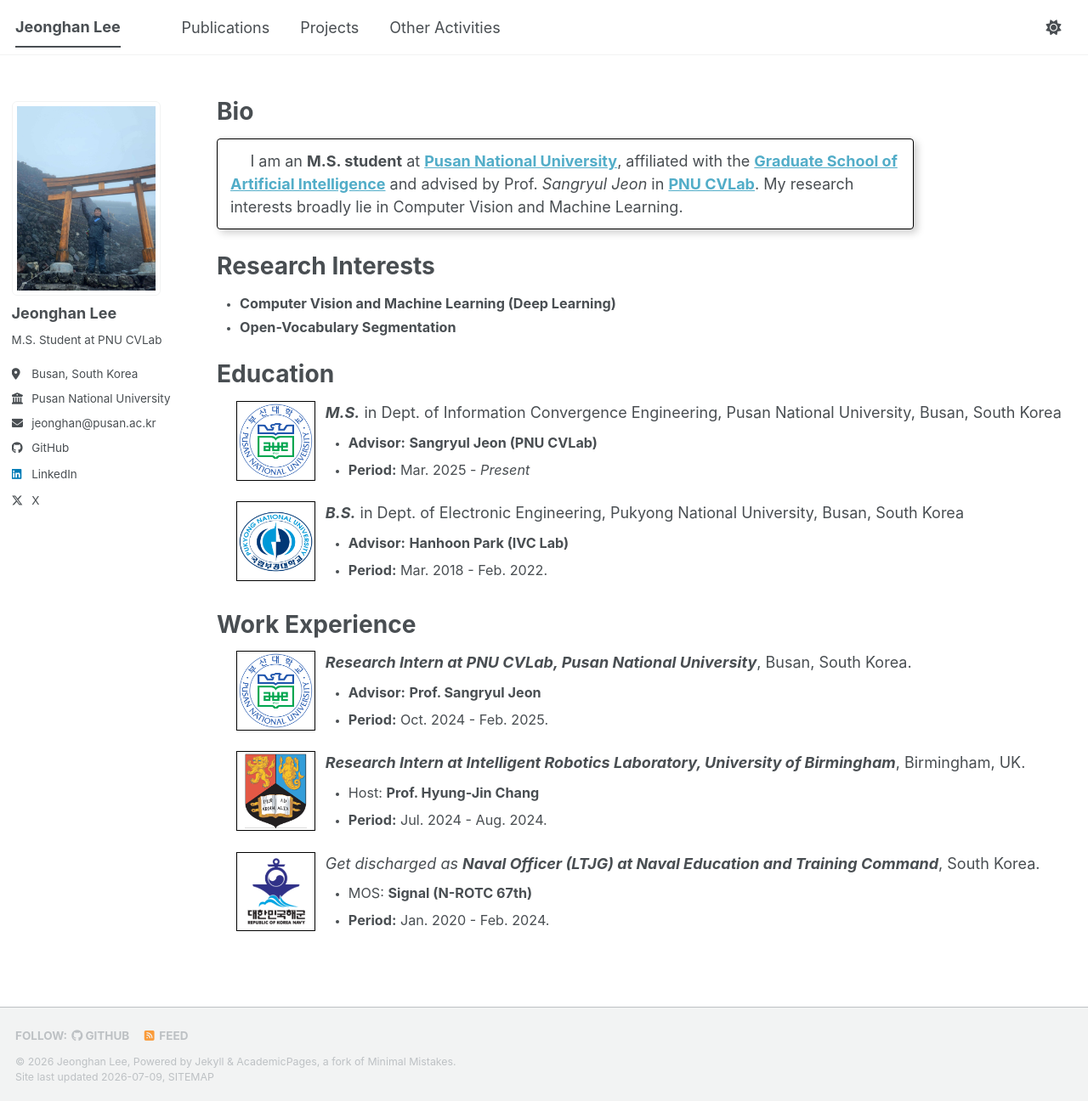
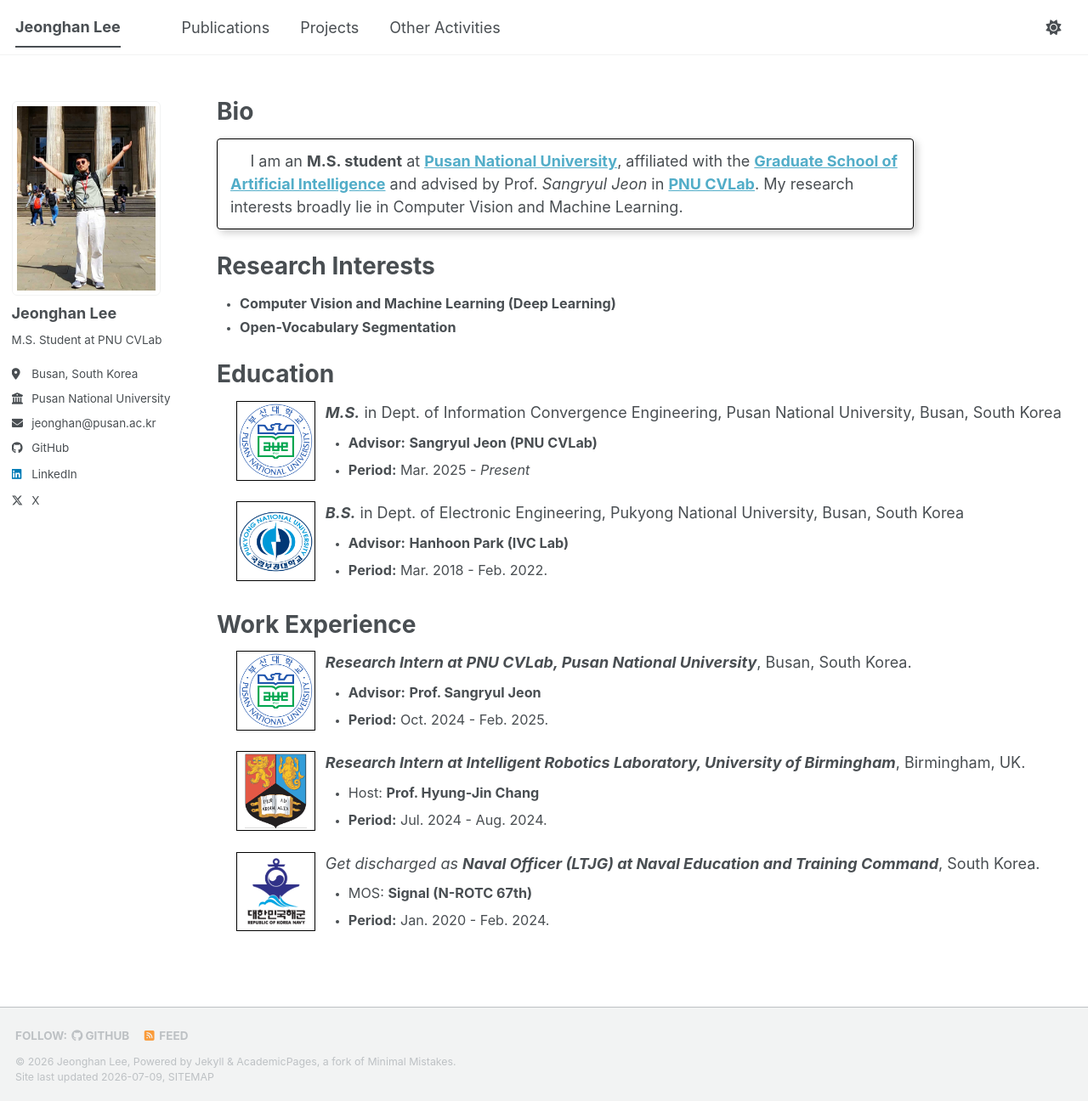
Before and after one commit to jhan-lee/jhan-lee.github.io, a Jekyll site: the page built from _pages/about.md, in a window 1280 px wide and 1296 px high. Shown: the whole window at 85% size. Built offline with Jekyll 4.4.1, drawn with Linux system fonts in a browser that asks for light colours; a script bundle is joined from its source files by our own code; library files that are not in the unit come from our copies.

Commit message:
edit profile

```diff
--- a/_config.yml
+++ b/_config.yml
@@ -23,7 +23,7 @@ repository               : "jhan-lee/jhan-lee.github.io"
 #               Additional customization can be done by editing /_includes/author-profile.html
 author:
   # Biographic information
-  avatar           : "profile(1).jpg"
+  avatar           : "profile.jpg"
   name             : "Jeonghan Lee"
   pronouns         : # example: "she/her"
   bio              : "M.S. Student at PNU CVLab"
```
Also changed, not shown: images/profile(1).jpg (deleted), images/profile.jpg.
